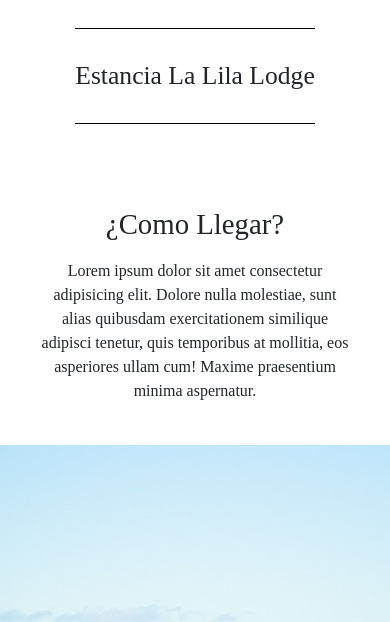
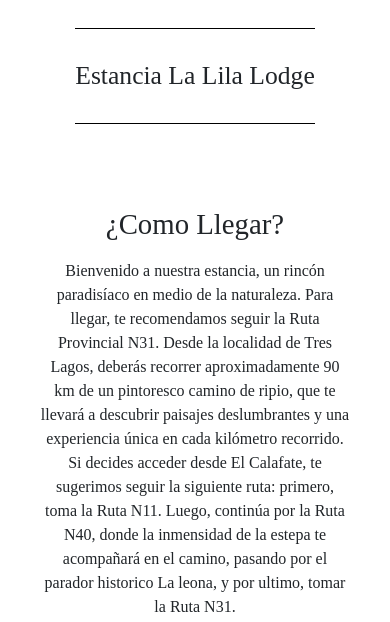
Before and after one commit to fedekahlke/lalila, a plain HTML site: page pages/ubicacion.html in a window 390 px wide. Shown: the part 570-1192 px from the top of the page. Drawn offline with nearby package versions, Linux system fonts and the light colour scheme.

Commit message:
cambios responsive

```diff
--- a/pages/ubicacion.html
+++ b/pages/ubicacion.html
@@ -70,7 +70,7 @@
             </div>
 
             <div>
-            <p class="parrafo-ubicacion">Lorem ipsum dolor sit amet consectetur adipisicing elit. Dolore nulla molestiae, sunt alias quibusdam exercitationem similique adipisci tenetur, quis temporibus at mollitia, eos asperiores ullam cum! Maxime praesentium minima aspernatur.</p>
+            <p class="parrafo-ubicacion">Bienvenido a nuestra estancia, un rincón paradisíaco en medio de la naturaleza. Para llegar, te recomendamos seguir la Ruta Provincial N31. Desde la localidad de Tres Lagos, deberás recorrer aproximadamente 90 km de un pintoresco camino de ripio, que te llevará a descubrir paisajes deslumbrantes y una experiencia única en cada kilómetro recorrido. Si decides acceder desde El Calafate, te sugerimos seguir la siguiente ruta: primero, toma la Ruta N11. Luego, continúa por la Ruta N40, donde la inmensidad de la estepa te acompañará en el camino, pasando por el parador historico La leona, y por ultimo, tomar la Ruta N31. </p>
             </div>
 
             <img class="imagen-ubicacion" src="../img/img-paisaje8.jpeg" alt="">
```
